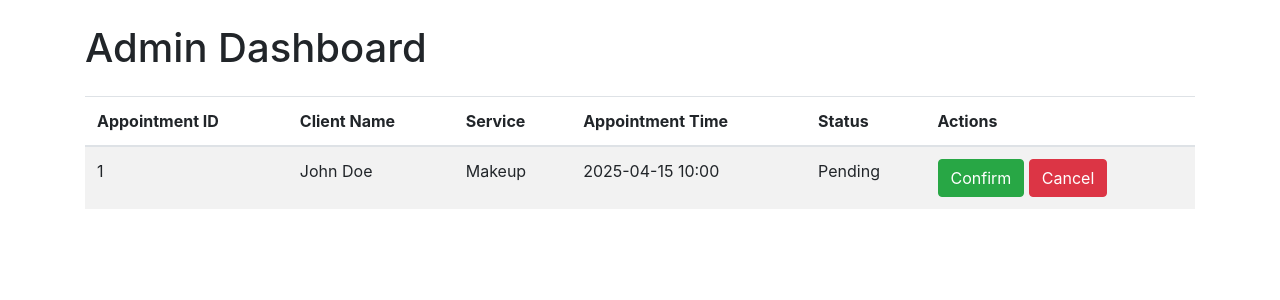
After one commit to moupriyadey/makeup, a Flask app: page /admin/dashboard in a window 1280 px wide. The commit adds this page. Shown: the top 300 px of the page. Run offline with Flask 3, Linux system fonts and the light colour scheme; some libraries are stand-ins or nearby versions.

Commit message:
Updated app with real appointment submission and email config

```diff
--- a/app.py
+++ b/app.py
@@ -1,42 +1,71 @@
-from flask import Flask, render_template, request, redirect, url_for, session, flash, jsonify
+from flask import Flask, render_template, request, redirect, url_for, session, flash, send_file
+from flask_mail import Mail, Message
+from flask_paginate import Pagination
+import json
 import os
-import json
+import uuid
+from io import BytesIO
+import qrcode
 
 app = Flask(__name__)
 app.secret_key = 'your_secret_key'
 
-# Home route
+# ===== Flask Mail Configuration =====
+app.config['MAIL_SERVER'] = 'smtp.gmail.com'
+app.config['MAIL_PORT'] = 587
+app.config['MAIL_USE_TLS'] = True
+app.config['MAIL_USERNAME'] = 'covcorresl@gmail.com'  # Your Gmail address
+app.config['MAIL_PASSWORD'] = 'cmam wswb irws bjor'  # App password generated from Google
+
+mail = Mail(app)
+
+# ===== Routes =====
+
 @app.route('/')
 def home():
     return render_template('index.html')
 
-# Booking form submission route
+
 @app.route('/submit', methods=['POST'])
-def submit_form():
-    # Getting data from the form
-    name = request.form.get('name')
-    email = request.form.get('email')
-    service = request.form.get('service')
-    date = request.form.get('date')
-    time = request.form.get('time')
+def submit():
+    name = request.form['name']
+    email = request.form['email']
+    service = request.form['service']
+    date = request.form['date']
+    time = request.form['time']
 
-    # Debugging output
-    print("Form Data Received:", name, email, service, date, time)
+    appointment_id = str(uuid.uuid4())
 
-    # Validating data
-    if not all([name, email, service, date, time]):
-        return "Missing form fields", 400  # Return a helpful error message
+    # Email Confirmation
+    msg = Message(
+        subject="Appointment Confirmation - Mou's Nail & Makeup",
+        sender=app.config['MAIL_USERNAME'],
+        recipients=[email]
+    )
+    msg.body = f"""Dear {name},
 
-    # Creating a new booking entry
+Your appointment for {service} has been booked successfully!
+
+📅 Date: {date}
+🕒 Time: {time}
+
+We look forward to glamming you up! 💄✨
+
+Warm regards,
+Mou's Nail & Makeup Team
+"""
+    mail.send(msg)
+
     new_booking = {
+        "id": appointment_id,
         "name": name,
         "email": email,
         "service": service,
         "date": date,
-        "time": time
+        "time": time,
+        "status": "Pending"
     }
 
-    # Saving the booking to a JSON file
     try:
         with open('bookings.json', 'r+') as f:
             data = json.load(f)
@@ -47,17 +76,15 @@ def submit_form():
         with open('bookings.json', 'w') as f:
             json.dump([new_booking], f, indent=2)
 
-    # Redirecting to thank you page with the name passed as context
     return render_template('thank_you.html', name=name)
 
-# Admin login route
+
 @app.route('/admin/login', methods=['GET', 'POST'])
 def admin_login():
     if request.method == 'POST':
         username = request.form['username']
         password = request.form['password']
 
-        # Check credentials
         if username == 'admin' and password == 'admin123':
             session['admin_logged_in'] = True
             return redirect(url_for('admin_panel'))
@@ -66,13 +93,12 @@ def admin_login():
 
     return render_template('admin_login.html')
 
-# Admin panel route
+
 @app.route('/admin/panel')
 def admin_panel():
     if not session.get('admin_logged_in'):
         return redirect(url_for('admin_login'))
 
-    # Fetching booking data from JSON file
     try:
         with open('bookings.json', 'r') as f:
             bookings = json.load(f)
@@ -81,25 +107,105 @@ def admin_panel():
 
     return render_template('admin_panel.html', bookings=bookings)
 
-# Admin logout route
+
 @app.route('/admin/logout')
 def admin_logout():
     session.pop('admin_logged_in', None)
     return redirect(url_for('home'))
 
-# Temporary data for demo purposes (optional, for getting booked slots)
-sample_bookings = [
-    {"date": "2025-04-15", "time": "10:00"},
-    {"date": "2025-04-15", "time": "14:00"},
-    {"date": "2025-04-16", "time": "18:00"},
-]
 
-# Get booked slots based on date
-@app.route('/get_booked_slots', methods=['GET'])
-def get_booked_slots():
-    selected_date = request.args.get('date')
-    booked_times = [b["time"] for b in sample_bookings if b["date"] == selected_date]
-    return jsonify(booked_times)
+# ===== UPI Payment =====
+
+def generate_upi_qr(payment_amount, upi_id):
+    upi_link = f"upi://pay?pa={upi_id}&pn=Mou's Nail & Makeup&mc=1234&tid=1234567890&tn=Payment+for+Appointment&am={payment_amount}&cu=INR"
+    img = qrcode.make(upi_link)
+    img_io = BytesIO()
+    img.save(img_io, 'PNG')
+    img_io.seek(0)
+    return img_io
+
+
+@app.route('/payment/<appointment_id>', methods=['GET'])
+def payment(appointment_id):
+    payment_amount = 500  # Example
+    upi_id = "your_upi_id@upi"
+    qr_image = generate_upi_qr(payment_amount, upi_id)
+    return send_file(qr_image, mimetype='image/png')
+
+
+@app.route('/confirm_payment/<appointment_id>', methods=['GET'])
+def confirm_payment(appointment_id):
+    try:
+        with open('bookings.json', 'r') as f:
+            bookings = json.load(f)
+
+        appointment = next((b for b in bookings if b["id"] == appointment_id), None)
+        if appointment:
+            msg = Message(
+                'Payment Confirmation - Mou\'s Nail & Makeup',
+                sender=app.config['MAIL_USERNAME'],
+                recipients=[appointment['email']]
+            )
+            msg.body = f"Dear {appointment['name']},\n\nYour payment has been successfully received. Your appointment is confirmed for {appointment['date']} at {appointment['time']}.\n\nThank you!"
+            mail.send(msg)
+
+            appointment['status'] = 'Confirmed'
+            with open('bookings.json', 'w') as f:
+                json.dump(bookings, f, indent=2)
+
+            return render_template('payment_success.html', appointment_id=appointment_id)
+        else:
+            return "Appointment not found", 404
+    except FileNotFoundError:
+        return "Bookings file not found", 404
+
+
+# ===== Admin Dashboard with Filters & Pagination =====
+
+@app.route('/admin/dashboard', methods=['GET'])
+def admin_dashboard():
+    search_query = request.args.get('search', '')
+    status_filter = request.args.get('status', '')
+    date_filter = request.args.get('date', '')
+    page = request.args.get('page', 1, type=int)
+
+    try:
+        with open('bookings.json', 'r') as f:
+            bookings = json.load(f)
+    except FileNotFoundError:
+        bookings = []
+
+    filtered_bookings = [b for b in bookings if
+                         (not search_query or search_query.lower() in b['name'].lower() or search_query.lower() in b['service'].lower()) and
+                         (not status_filter or b.get('status') == status_filter) and
+                         (not date_filter or b['date'] == date_filter)]
+
+    per_page = 10
+    start = (page - 1) * per_page
+    end = start + per_page
+    paginated_bookings = filtered_bookings[start:end]
+    pagination = Pagination(page=page, total=len(filtered_bookings), per_page=per_page, css_framework='bootstrap4')
+
+    return render_template('admin_dashboard.html', bookings=paginated_bookings, pagination=pagination)
+
+
+@app.route('/update_status/<int:appointment_id>/<status>', methods=['POST'])
+def update_status(appointment_id, status):
+    try:
+        with open('bookings.json', 'r+') as f:
+            bookings = json.load(f)
+
+        appointment = next((b for b in bookings if b["id"] == appointment_id), None)
+        if appointment:
+            appointment['status'] = status
+            f.seek(0)
+            json.dump(bookings, f, indent=2)
+            return '', 200
+        else:
+            return 'Appointment not found', 404
+    except FileNotFoundError:
+        return 'Bookings file not found', 404
+
 
 if __name__ == '__main__':
     app.run(debug=True)
--- a/bookings.json
+++ b/bookings.json
@@ -19,5 +19,12 @@
     "service": "Hair Styling",
     "date": "2025-04-17",
     "time": "20:00"
+  },
+  {
+    "name": "asdf",
+    "email": "sdfsd@gmail.com",
+    "service": "Bridal Makeup",
+    "date": "2025-04-24",
+    "time": "16:00"
   }
 ]
--- /dev/null
+++ b/templates/admin_dashboard.html
@@ -0,0 +1,101 @@
+<!DOCTYPE html>
+<html lang="en">
+<head>
+    <meta charset="UTF-8">
+    <meta name="viewport" content="width=device-width, initial-scale=1.0">
+    <title>Admin Dashboard</title>
+    <!-- Include Bootstrap CSS (you can link your CSS here) -->
+    <link rel="stylesheet" href="https://stackpath.bootstrapcdn.com/bootstrap/4.5.2/css/bootstrap.min.css">
+</head>
+<body>
+
+    <div class="container">
+        <h1 class="my-4">Admin Dashboard</h1>
+
+        <!-- Table for appointments -->
+        <table class="table table-striped">
+            <thead>
+                <tr>
+                    <th>Appointment ID</th>
+                    <th>Client Name</th>
+                    <th>Service</th>
+                    <th>Appointment Time</th>
+                    <th>Status</th>
+                    <th>Actions</th>
+                </tr>
+            </thead>
+            <tbody>
+                <!-- Example Row -->
+                <tr>
+                    <td>1</td>
+                    <td>John Doe</td>
+                    <td>Makeup</td>
+                    <td>2025-04-15 10:00</td>
+                    <td><span id="status-1">Pending</span></td>
+                    <td>
+                        <button onclick="updateStatus(1, 'Confirmed')" class="btn btn-success">Confirm</button>
+                        <button onclick="updateStatus(1, 'Cancelled')" class="btn btn-danger">Cancel</button>
+                    </td>
+                </tr>
+                <!-- More rows can be added dynamically -->
+            </tbody>
+        </table>
+    </div>
+
+    <!-- Modal for status update confirmation (Optional) -->
+    <div class="modal fade" id="statusModal" tabindex="-1" role="dialog" aria-labelledby="statusModalLabel" aria-hidden="true">
+        <div class="modal-dialog" role="document">
+            <div class="modal-content">
+                <div class="modal-header">
+                    <h5 class="modal-title" id="statusModalLabel">Confirm Status Change</h5>
+                    <button type="button" class="close" data-dismiss="modal" aria-label="Close">
+                        <span aria-hidden="true">&times;</span>
+                    </button>
+                </div>
+                <div class="modal-body">
+                    Are you sure you want to update the status of this appointment?
+                </div>
+                <div class="modal-footer">
+                    <button type="button" class="btn btn-secondary" data-dismiss="modal">Close</button>
+                    <button type="button" class="btn btn-primary" id="confirmStatusBtn">Confirm</button>
+                </div>
+            </div>
+        </div>
+    </div>
+
+    <!-- Include jQuery and Bootstrap JS (needed for modal and Bootstrap functionality) -->
+    <script src="https://code.jquery.com/jquery-3.5.1.slim.min.js"></script>
+    <script src="https://cdn.jsdelivr.net/npm/@popperjs/core@2.9.3/dist/umd/popper.min.js"></script>
+    <script src="https://stackpath.bootstrapcdn.com/bootstrap/4.5.2/js/bootstrap.min.js"></script>
+
+    <!-- JavaScript for handling status update -->
+    <script>
+        function updateStatus(appointmentId, status) {
+            // Update the status in the table
+            document.getElementById('status-' + appointmentId).textContent = status;
+
+            // Example of sending the update to the server (adjust URL based on your backend)
+            fetch(`/update_status/${appointmentId}/${status}`, {
+                method: 'POST',
+                headers: {
+                    'Content-Type': 'application/json'
+                },
+                body: JSON.stringify({ status: status })
+            })
+            .then(function(response) {
+                if (response.ok) {
+                    // Successfully updated, reload page or show success message
+                    alert('Status updated successfully!');
+                } else {
+                    alert('Error updating status.');
+                }
+            })
+            .catch(function(error) {
+                console.error('Error:', error);
+                alert('There was an issue updating the status.');
+            });
+        }
+    </script>
+
+</body>
+</html>
```
Also changed, not shown: static/css/style.css (added, +40 -0 lines), templates/index.html (+5 -27 lines), templates/payment.html (added, +20 -0 lines), static/images/banner.png (added), static/images/service1.png (added), static/images/service2.png (added), static/images/service3.png (added), 1 other file.
